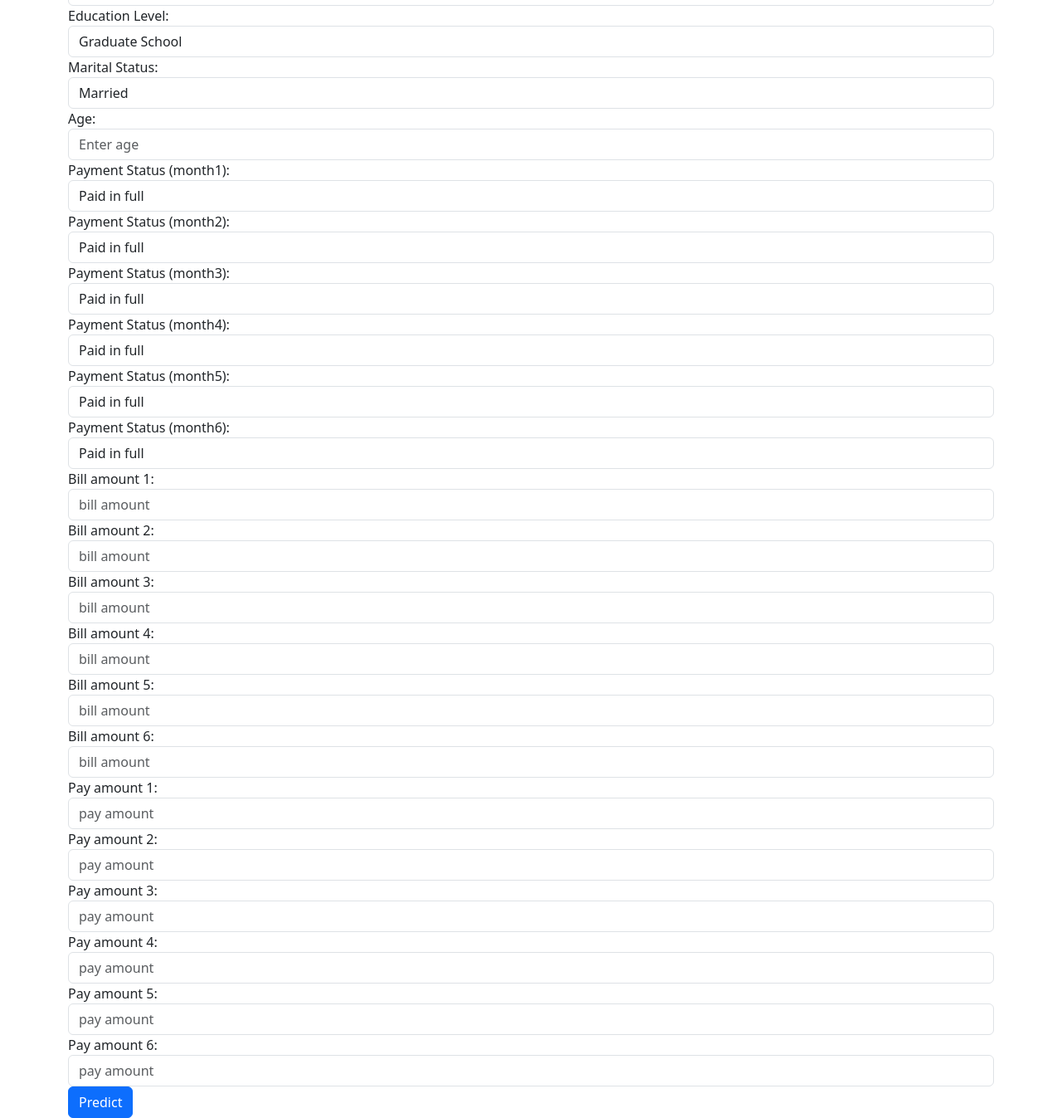
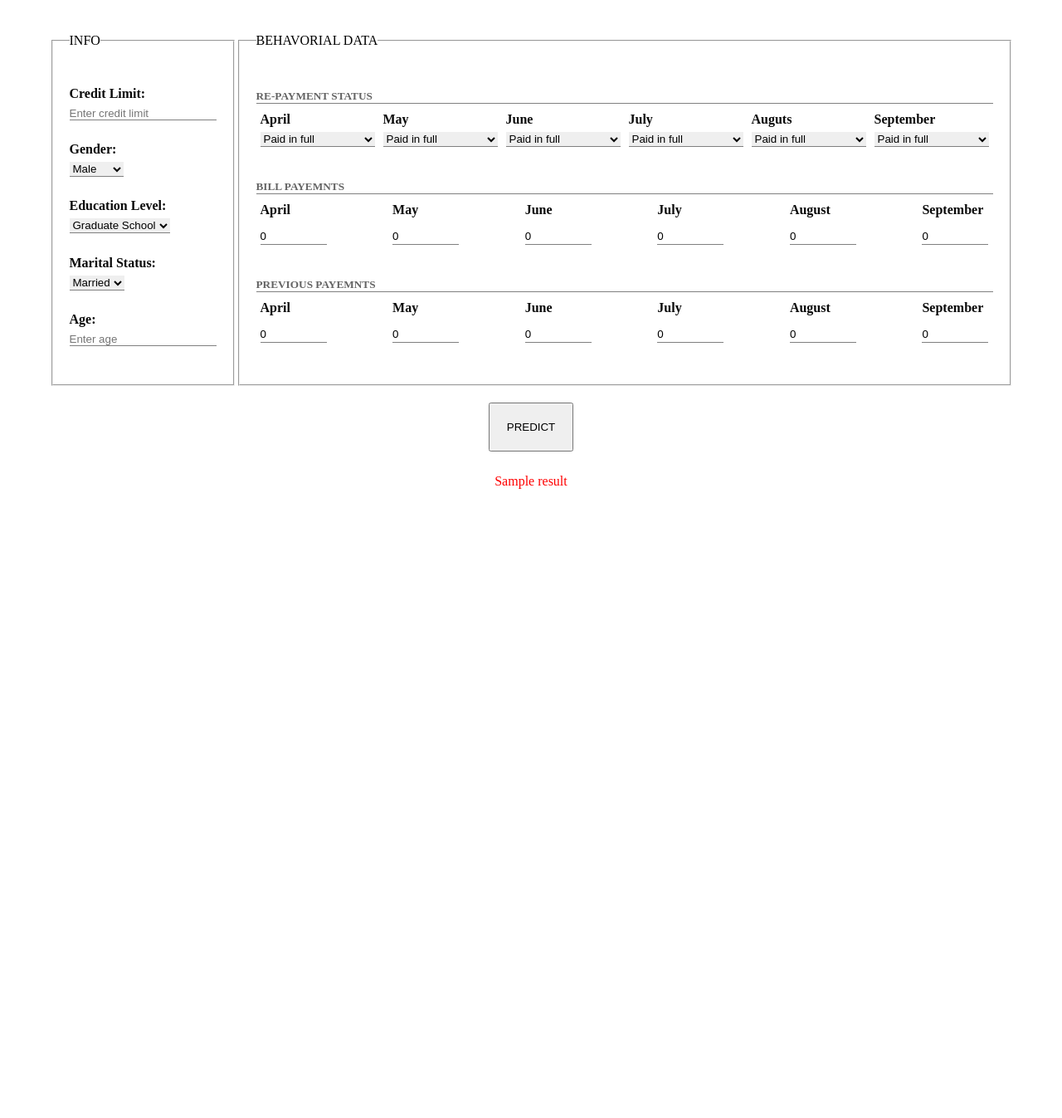
Before and after one commit to ChintaKrishnaMourya/CreditCard_Default_Classifier, a Python web app: template templates/Index.html in a window 1280 px wide. Shown: the part 173-1520 px from the top of the page at 83% size. After the commit the page ends 762 px from the top, so only its background shows below. Run offline with Jinja, Linux system fonts and the light colour scheme; the template is opened without the code that fills it: most values are stand-ins (such as "Sample title", 1, 10 or a date in 2020).

Commit message:
developmental changes

```diff
--- a/Static/index.css
+++ b/Static/index.css
@@ -1,5 +1,115 @@
+*{
+  margin: 0;
+  padding: 0%;
+  box-sizing: border-box;
+}
+body{
+  height: 100vh;
+  display:grid;
+  place-items: center;
+  padding: 1px;
+}
+.container{
+  display: flex;
+}
+label{
+  display: block;
+  font-weight: bolder;
+  color: rgb(10, 10, 10);
+  margin-bottom: 5px;
+}
+fieldset{
+  padding: 20px;
+  margin: 0px 2px;
+}
+.group1{
+  display: flex;
+  flex-direction: column;
+  justify-content: space-evenly;
+}
+.form-group input,select{
+  border: 0px solid;
+  outline: 0px solid;
+  border-bottom: 1px solid gray;
+}
+.bill{
+  padding: 10px 0px;
+  margin: 20px 0px;
+}
+.bill h5{
+  border-bottom: 1px solid gray;
+  margin-bottom: 10px;
+  color: rgb(100, 100, 100);
+}
+.bills{
+  display: flex;
+  margin-top: 5px;
+  justify-content: space-between;
+}
+.bills input{
+  margin-top: 8px;
+  max-width: 80px;
+  border: 0px solid;
+  outline: 0px solid;
+  border-bottom: 1px solid gray;
+  height: 20px;
+}
+.bills .form-group{
+  margin: 0px 5px;
+}
+button{
+  padding: 20px;
+  text-transform: uppercase;
+  margin: 20px auto;
+  display: block;
+}
+header{
+  background-image: url("https://th.bing.com/th/id/R.21abe8c9ab418e2d1914ce94a69c912b?rik=7Vo1qzXuKu3w8w&riu=http%3a%2f%2fwww.livingrichwithcoupons.com%2fwp-content%2fuploads%2f2015%2f09%2fget-out-of-credit-card-debt.jpg&ehk=xjKzmPmhiFx%2bjImn%2bCAojviuHRu%2fUAP5aDFaB35EQW0%3d&risl=&pid=ImgRaw&r=0");
+  background-color: rgb(106, 106, 106);
+  background-blend-mode:multiply;
+  background-repeat: no-repeat;
+  background-size: cover;
+  width: 100%;
+  height: 150px;
+  display: grid;
+  place-items: center;
+  color: white;
+  text-transform: uppercase;
+  font-family: 'Segoe UI', Tahoma, Geneva, Verdana, sans-serif;
+}
+p{
+  margin-top: -50px;
+}
 input[type=number]::-webkit-inner-spin-button,
 input[type=number]::-webkit-outer-spin-button {
   -webkit-appearance: none;
   margin: 0;
 }
+@media screen and (max-width:600px){
+  header{
+    /* background-image: none; */
+    width: 100vw;
+    text-align: center;
+    font-size: 8px;
+    margin-bottom: 20px;
+  }
+  .container{
+    flex-direction:column;
+    width: 90vw;
+  }
+  .bills{
+    flex-direction: column;
+  }
+  .bills input{
+    max-width: 100%;
+  }
+  .form-group{
+    margin: 20px;
+    width: 100%;
+  }
+  input,select{
+    width: 100%;
+    margin: 5px 0px;
+    background-color: transparent;
+  }
+}
--- a/app.py
+++ b/app.py
@@ -64,7 +64,7 @@ try:
             except Exception as e:
                 log_message(f"An exception occurred: {str(e)}", log_file_path)
                 traceback.print_exc()
-                return jsonify({'error': str(e)})
+                return render_template("Index.html",result="Invalid Input!")
         else:
             return render_template('Index.html')
 
@@ -74,4 +74,4 @@ except Exception as e:
 
 
 if __name__ == '__main__':
-    app.run()
+    app.run(debug=True)
--- a/templates/Index.html
+++ b/templates/Index.html
@@ -5,31 +5,32 @@
 <meta http-equiv="X-UA-Compatible" content="IE=edge">
 <meta name="viewport" content="width=device-width, initial-scale=1.0">
 <link rel="stylesheet" href="{{ url_for('static', filename='index.css')}}">
-<link href="https://cdn.jsdelivr.net/npm/bootstrap@5.3.0-alpha1/dist/css/bootstrap.min.css" rel="stylesheet" integrity="sha384-GLhlTQ8iRABdZLl6O3oVMWSktQOp6b7In1Zl3/Jr59b6EGGoI1aFkw7cmDA6j6gD" crossorigin="anonymous">
+<!-- <link href="https://cdn.jsdelivr.net/npm/bootstrap@5.3.0-alpha1/dist/css/bootstrap.min.css" rel="stylesheet" integrity="sha384-GLhlTQ8iRABdZLl6O3oVMWSktQOp6b7In1Zl3/Jr59b6EGGoI1aFkw7cmDA6j6gD" crossorigin="anonymous"> -->
 <title>Classy Classifier</title>
+<link rel="stylesheet" href="../Static/index.css">
 </head>
 <body>
-    {% if result!=None %}
-	<div class="mt-3" id="prediction-result">
-        {{result}}
-    </div>
-    {% endif %}
+	<header>
+		<h1>Creditcard Defaulter Classifier</h1>
+	</header>
+	<form id="prediction-form" method="post" action="/">
 		<div class="container mt-3">
-	<form id="prediction-form" method="post" action="/">
+		<fieldset class="group1">
+			<legend>INFO</legend>
 			<div class="form-group">
 				<label for="limit_bal">Credit Limit:</label>
-			<input type="number" class="form-control" id="limit_bal" name="limit_bal" placeholder="Enter credit limit" pattern="\d*">
+				<input type="number" class="form-control" id="limit_bal" name="limit_bal" placeholder="Enter credit limit" min="0" step="any" required>
 			</div>
 			<div class="form-group">
 				<label for="sex">Gender:</label>
-			<select class="form-control" id="sex" name="sex">
+				<select class="form-control" id="sex" name="sex" required>
 					<option value="1">Male</option>
 					<option value="2">Female</option>
 				</select>
 			</div>
 			<div class="form-group">
 				<label for="education">Education Level:</label>
-			<select class="form-control" id="education" name="education">
+				<select class="form-control" id="education" name="education" required>
 					<option value="1">Graduate School</option>
 					<option value="2">University</option>
 					<option value="3">High School</option>
@@ -46,150 +47,177 @@
 			</div>
 			<div class="form-group">
 				<label for="age">Age:</label>
-			<input type="number" class="form-control" id="age" name="age" placeholder="Enter age">
+				<input type="number" class="form-control" id="age" name="age" placeholder="Enter age" min="0" required>
 			</div>
+		</fieldset>
+		<fieldset class="group2">
+			<legend>BEHAVORIAL DATA</legend>
+			<div class="bill">
+				<h5>RE-PAYMENT STATUS</h5>
+				<div class="bills">
 					<div class="form-group">
-			<label for="pay_1">Payment Status (month1):</label>
+						<label for="pay_1">April</label>
 						<select class="form-control" id="pay_1" name="pay_1">
 							<option value="-1">Paid in full</option>
-				<option value="1">Payment delay for 1 month</option>
-				<option value="2">Payment delay for 2 months</option>
-				<option value="3">Payment delay for 3 months</option>
-				<option value="4">Payment delay for 4 months</option>
-				<option value="5">Payment delay for 5 months</option>
-				<option value="6">Payment delay for 6 months</option>
-				<option value="7">Payment delay for 7 months</option>
-				<option value="8">Payment delay for 8 months</option>
-				<option value="9">Payment delay for 9+ months</option>
+							<option value="1">delay for 1 month</option>
+							<option value="2">delay for 2 months</option>
+							<option value="3">delay for 3 months</option>
+							<option value="4">delay for 4 months</option>
+							<option value="5">delay for 5 months</option>
+							<option value="6">delay for 6 months</option>
+							<option value="7">delay for 7 months</option>
+							<option value="8">delay for 8 months</option>
+							<option value="9">delay for 9+ months</option>
 						</select>
 					</div>
 					<div class="form-group">
-			<label for="pay_2">Payment Status (month2):</label>
+						<label for="pay_2">May</label>
 						<select class="form-control" id="pay_2" name="pay_2">
 							<option value="-1">Paid in full</option>
-				<option value="1">Payment delay for 1 month</option>
-				<option value="2">Payment delay for 2 months</option>
-				<option value="3">Payment delay for 3 months</option>
-				<option value="4">Payment delay for 4 months</option>
-				<option value="5">Payment delay for 5 months</option>
-				<option value="6">Payment delay for 6 months</option>
-				<option value="7">Payment delay for 7 months</option>
-				<option value="8">Payment delay for 8 months</option>
-				<option value="9">Payment delay for 9+ months</option>
+							<option value="1">delay for 1 month</option>
+							<option value="2">delay for 2 months</option>
+							<option value="3">delay for 3 months</option>
+							<option value="4">delay for 4 months</option>
+							<option value="5">delay for 5 months</option>
+							<option value="6">delay for 6 months</option>
+							<option value="7">delay for 7 months</option>
+							<option value="8">delay for 8 months</option>
+							<option value="9">delay for 9+ months</option>
 						</select>
 					</div>
 					<div class="form-group">
-			<label for="pay_3">Payment Status (month3):</label>
+						<label for="pay_3">June</label>
 						<select class="form-control" id="pay_3" name="pay_3">
 							<option value="-1">Paid in full</option>
-				<option value="1">Payment delay for 1 month</option>
-				<option value="2">Payment delay for 2 months</option>
-				<option value="3">Payment delay for 3 months</option>
-				<option value="4">Payment delay for 4 months</option>
-				<option value="5">Payment delay for 5 months</option>
-				<option value="6">Payment delay for 6 months</option>
-				<option value="7">Payment delay for 7 months</option>
-				<option value="8">Payment delay for 8 months</option>
-				<option value="9">Payment delay for 9+ months</option>
+							<option value="1">delay for 1 month</option>
+							<option value="2">delay for 2 months</option>
+							<option value="3">delay for 3 months</option>
+							<option value="4">delay for 4 months</option>
+							<option value="5">delay for 5 months</option>
+							<option value="6">delay for 6 months</option>
+							<option value="7">delay for 7 months</option>
+							<option value="8">delay for 8 months</option>
+							<option value="9">delay for 9+ months</option>
 						</select>
 					</div>
 					<div class="form-group">
-			<label for="pay_4">Payment Status (month4):</label>
+						<label for="pay_4">July</label>
 						<select class="form-control" id="pay_4" name="pay_4">
 							<option value="-1">Paid in full</option>
-				<option value="1">Payment delay for 1 month</option>
-				<option value="2">Payment delay for 2 months</option>
-				<option value="3">Payment delay for 3 months</option>
-				<option value="4">Payment delay for 4 months</option>
-				<option value="5">Payment delay for 5 months</option>
-				<option value="6">Payment delay for 6 months</option>
-				<option value="7">Payment delay for 7 months</option>
-				<option value="8">Payment delay for 8 months</option>
-				<option value="9">Payment delay for 9+ months</option>
+							<option value="1">delay for 1 month</option>
+							<option value="2">delay for 2 months</option>
+							<option value="3">delay for 3 months</option>
+							<option value="4">delay for 4 months</option>
+							<option value="5">delay for 5 months</option>
+							<option value="6">delay for 6 months</option>
+							<option value="7">delay for 7 months</option>
+							<option value="8">delay for 8 months</option>
+							<option value="9">delay for 9+ months</option>
 						</select>
 					</div>
 					<div class="form-group">
-			<label for="pay_5">Payment Status (month5):</label>
+						<label for="pay_5">Auguts</label>
 						<select class="form-control" id="pay_5" name="pay_5">
 							<option value="-1">Paid in full</option>
-				<option value="1">Payment delay for 1 month</option>
-				<option value="2">Payment delay for 2 months</option>
-				<option value="3">Payment delay for 3 months</option>
-				<option value="4">Payment delay for 4 months</option>
-				<option value="5">Payment delay for 5 months</option>
-				<option value="6">Payment delay for 6 months</option>
-				<option value="7">Payment delay for 7 months</option>
-				<option value="8">Payment delay for 8 months</option>
-				<option value="9">Payment delay for 9+ months</option>
+							<option value="1">delay for 1 month</option>
+							<option value="2">delay for 2 months</option>
+							<option value="3">delay for 3 months</option>
+							<option value="4">delay for 4 months</option>
+							<option value="5">delay for 5 months</option>
+							<option value="6">delay for 6 months</option>
+							<option value="7">delay for 7 months</option>
+							<option value="8">delay for 8 months</option>
+							<option value="9">delay for 9+ months</option>
 						</select>
 					</div>
 					<div class="form-group">
-			<label for="pay_6">Payment Status (month6):</label>
+						<label for="pay_6">September</label>
 						<select class="form-control" id="pay_6" name="pay_6">
 							<option value="-1">Paid in full</option>
-				<option value="1">Payment delay for 1 month</option>
-				<option value="2">Payment delay for 2 months</option>
-				<option value="3">Payment delay for 3 months</option>
-				<option value="4">Payment delay for 4 months</option>
-				<option value="5">Payment delay for 5 months</option>
-				<option value="6">Payment delay for 6 months</option>
-				<option value="7">Payment delay for 7 months</option>
-				<option value="8">Payment delay for 8 months</option>
-				<option value="9">Payment delay for 9+ months</option>
+							<option value="1">delay for 1 month</option>
+							<option value="2">delay for 2 months</option>
+							<option value="3">delay for 3 months</option>
+							<option value="4">delay for 4 months</option>
+							<option value="5">delay for 5 months</option>
+							<option value="6">delay for 6 months</option>
+							<option value="7">delay for 7 months</option>
+							<option value="8">delay for 8 months</option>
+							<option value="9">delay for 9+ months</option>
 						</select>
 					</div>
+			</div>
+	</div>
+		<div class="bill">
+			<h5>BILL PAYEMNTS</h5>
+			<div class="bills">
 			<div class="form-group">
-			<label for="bill_amt1">Bill amount 1:</label>
-			<input type="number" class="form-control" id="bill_amt1" name="bill_amt1" placeholder="bill amount">
+				<label for="bill_amt1">April</label>
+				<input type="number" class="form-control" id="bill_amt1" name="bill_amt1" value="0">
+			</div>
+			<div class="form-group ">
+				<label for="bill_amt2">May</label>
+				<input type="number" class="form-control" id="bill_amt2" name="bill_amt2" value="0">
 			</div>
 			<div class="form-group">
-			<label for="bill_amt2">Bill amount 2:</label>
-			<input type="number" class="form-control" id="bill_amt2" name="bill_amt2" placeholder="bill amount">
+				<label for="bill_amt3">June</label>
+				<input type="number" class="form-control" id="bill_amt3" name="bill_amt3" value="0">
 			</div>
 			<div class="form-group">
-			<label for="bill_amt3">Bill amount 3:</label>
-			<input type="number" class="form-control" id="bill_amt3" name="bill_amt3" placeholder="bill amount">
+				<label for="bill_amt4">July</label>
+				<input type="number" class="form-control" id="bill_amt4" name="bill_amt4" value="0">
 			</div>
 			<div class="form-group">
-			<label for="bill_amt4">Bill amount 4:</label>
-			<input type="number" class="form-control" id="bill_amt4" name="bill_amt4" placeholder="bill amount">
+				<label for="bill_amt5">August</label>
+				<input type="number" class="form-control" id="bill_amt5" name="bill_amt5" value="0">
 			</div>
 			<div class="form-group">
-			<label for="bill_amt5">Bill amount 5:</label>
-			<input type="number" class="form-control" id="bill_amt5" name="bill_amt5" placeholder="bill amount">
+				<label for="bill_amt6">September</label>
+				<input type="number" class="form-control" id="bill_amt6" name="bill_amt6" value="0">
+			</div>
+			</div>
+		</div>
+
+        <div class="bill">
+			<h5>PREVIOUS PAYEMNTS</h5>
+			<div class="bills">
+				<div class="form-group">
+					<label for="pay_amt1">April</label>
+					<input type="number" class="form-control" id="pay_amt1" name="pay_amt1" value="0">
 				</div>
 				<div class="form-group">
-			<label for="bill_amt6">Bill amount 6:</label>
-			<input type="number" class="form-control" id="bill_amt6" name="bill_amt6" placeholder="bill amount">
-		</div>
-
-
-        <div class="form-group">
-			<label for="pay_amt1">Pay amount 1:</label>
-			<input type="number" class="form-control" id="pay_amt1" name="pay_amt1" placeholder="pay amount">
+					<label for="pay_amt2">May</label>
+					<input type="number" class="form-control" id="pay_amt2" name="pay_amt2" value="0">
 				</div>
 				<div class="form-group">
-			<label for="pay_amt2">Pay amount 2:</label>
-			<input type="number" class="form-control" id="pay_amt2" name="pay_amt2" placeholder="pay amount">
+					<label for="pay_amt3">June</label>
+					<input type="number" class="form-control" id="pay_amt3" name="pay_amt3" value="0">
 				</div>
 				<div class="form-group">
-			<label for="pay_amt3">Pay amount 3:</label>
-			<input type="number" class="form-control" id="pay_amt3" name="pay_amt3" placeholder="pay amount">
+					<label for=payl_amt4">July</label>
+					<input type="number" class="form-control" id="pay_amt4" name="pay_amt4" value="0">
 				</div>
 				<div class="form-group">
-			<label for=payl_amt4">Pay amount 4:</label>
-			<input type="number" class="form-control" id="pay_amt4" name="pay_amt4" placeholder="pay amount">
+					<label for="pay_amt5">August</label>
+					<input type="number" class="form-control" id="pay_amt5" name="pay_amt5" value="0">
 				</div>
 				<div class="form-group">
-			<label for="pay_amt5">Pay amount 5:</label>
-			<input type="number" class="form-control" id="pay_amt5" name="pay_amt5" placeholder="pay amount">
+					<label for="pay_amt6">September</label>
+					<input type="number" class="form-control" id="pay_amt6" name="pay_amt6" value="0">
 				</div>
-        <div class="form-group">
-			<label for="pay_amt6">Pay amount 6:</label>
-			<input type="number" class="form-control" id="pay_amt6" name="pay_amt6" placeholder="pay amount">
+			</div>
+		</div>
+	</fieldset>
 </div>
 		<button type="submit" class="btn btn-primary">Predict</button>
 	</form>
-</div>
+	{% if result!=None%}
+		{% if result==1 %}
+			<p style="color:red">The Creditcard holder will be Defaulter for next month</p>
+		{% elif result==0 %}
+			<p style="color:green">The Creditcard holder will not be Defaulter for next month</p>
+		{% else %}
+			<p style="color:red">{{result}}</p>
+		{% endif %}
+	{% endif %}
 </body>
 </html>
```
Also changed, not shown: 2 other files. Lines whose indentation alone changed are shown as unchanged.
